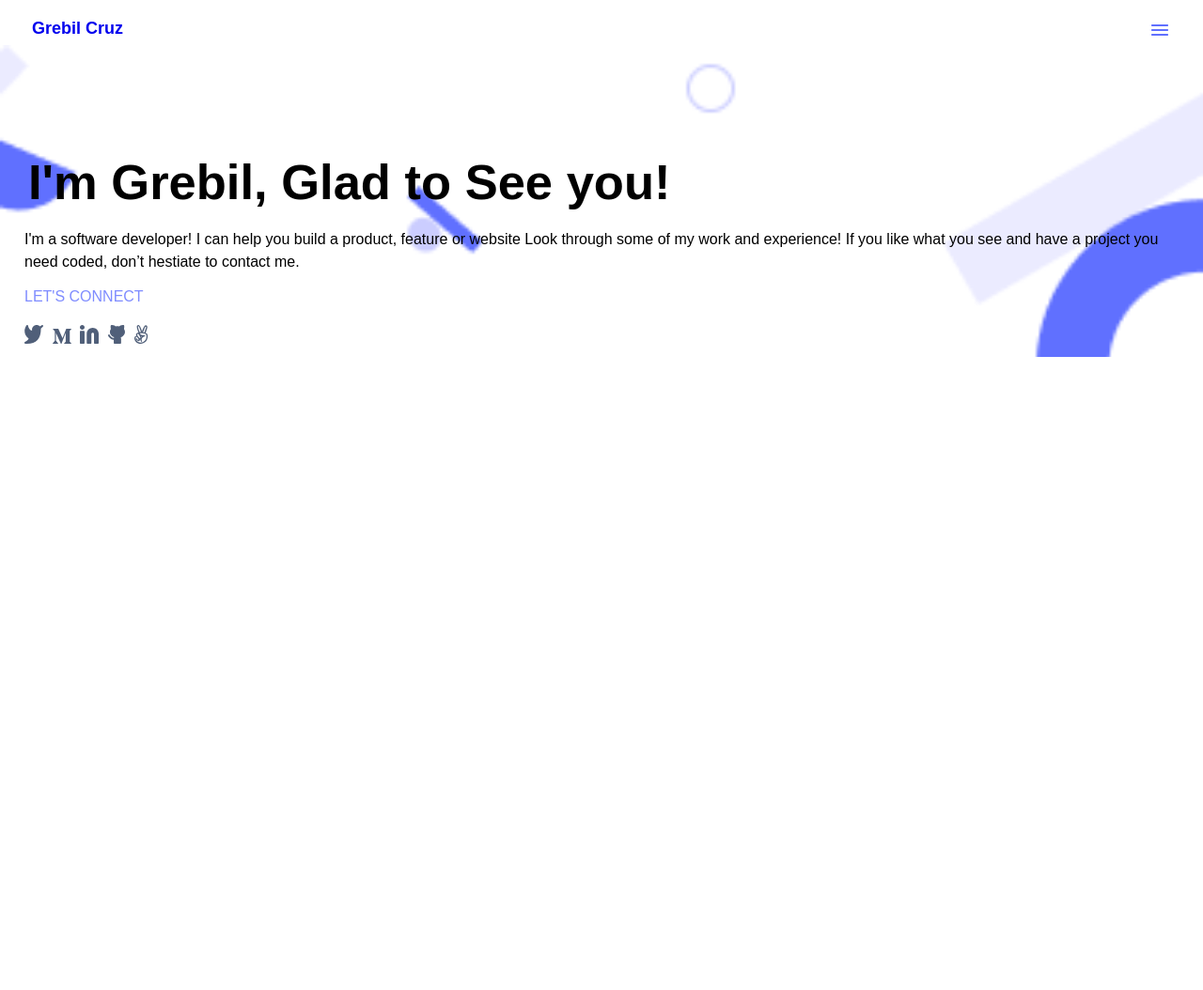
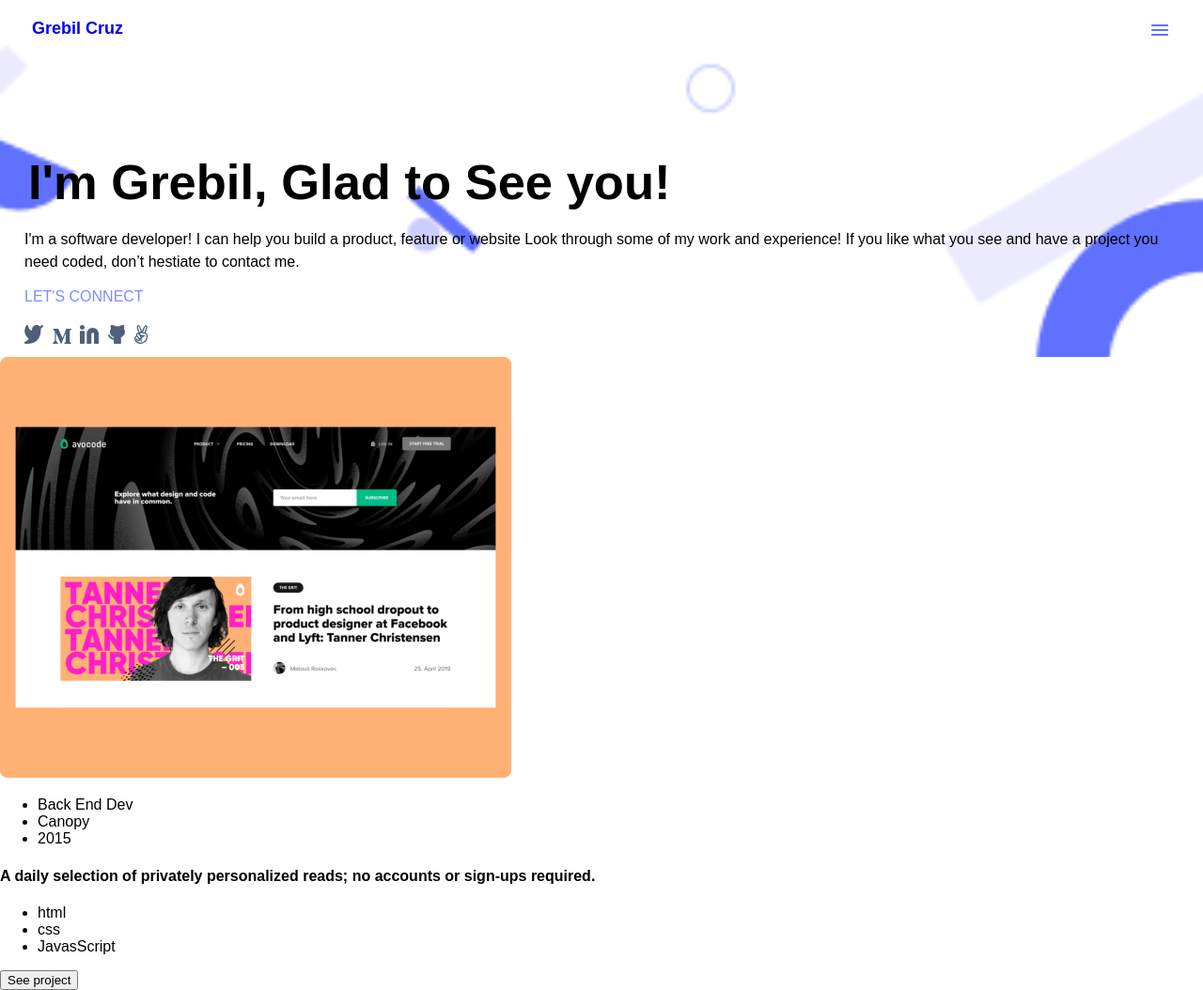
Before and after one commit to GrebilCruz/Mobile-skeleton, a plain HTML site: page home.html in a window 1280 px wide. Shown: the whole page at 94% size. Before the commit the page ends 800 px from the top, so only its background shows below. Drawn offline with Linux system fonts and the light colour scheme.

Commit message:
Work section added in html
Added section works with snapchot and list of elements

```diff
--- a/home.html
+++ b/home.html
@@ -19,7 +19,6 @@
            <div class="navbar_logo"><a href="https://github.com/GrebilCruz">Grebil Cruz</a></div>
            <div class="navbar_icon"><a href="#"><img alt="burger" src="image/burger.png"> </a></div>
         </div>
-    </nav>
   </header>
   <section id="headline">
     <div class="greeting">
@@ -39,6 +38,29 @@
         <li class="social_icon"> <a href="#"><img alt="peacehand" src="image/vectorhand.svg"></a></li>
         </ul>
   </section>
+  <section id="works">
+    <div class="grid_box">
+      <div> <img alt="snapshot" src="image/snapshot.png"></div>
+      <div class="tonics">
+        <ul>
+          <li>Back End Dev</li>
+          <li>Canopy</li>
+          <li>2015</li>
+        </ul>
+      </div>
+      <di class="daily_selection">
+        <h4>A daily selection of privately personalized reads; no accounts or sign-ups required.</h4>
+      </div>
+      <div>
+        <ul>
+          <li> html </li>
+          <li> css </li>
+          <li>JavasScript</li>
+      </div>
+      <button class="project">See project</button>
+
+    </div>
+  </section>
 </body>
 
 </html>
```
Also changed, not shown: image/snapshot.png (added).
